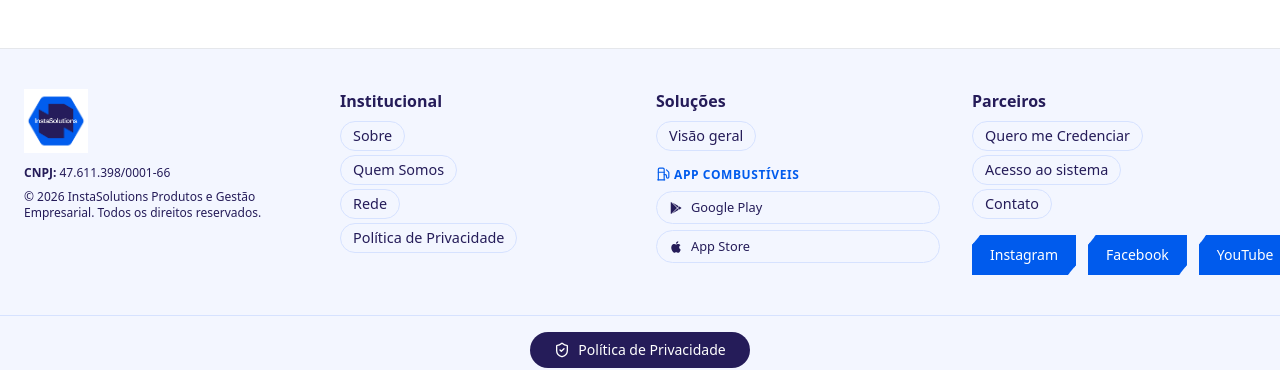
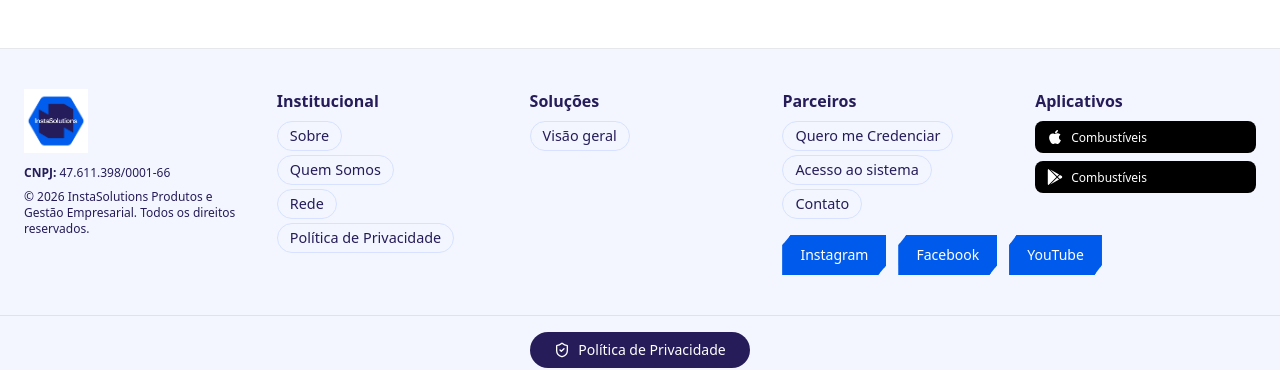
Before and after one commit to comercial-rgb/instasolutions-site, a React (Vite) app: page / in a window 1280 px wide. Shown: the part 2583-2953 px from the top of the page. Built offline with nearby package versions, Linux system fonts and the light colour scheme.

Commit message:
feat: adiciona coluna Aplicativos no rodape com botoes de download Combustiveis

```diff
--- a/src/App.tsx
+++ b/src/App.tsx
@@ -405,113 +405,6 @@
           style={{ objectFit }}
         />
       ))}
-    </div>
-  );
-}
-
-/*****************************
- * APP DOWNLOAD BANNER       *
- *****************************/
-const APP_DOWNLOAD_URLS: Record<string, { android: string; ios: string; label: string }> = {
-  combustiveis: {
-    android: "https://play.google.com/store/apps/details?id=br.com.instasolutions.combustiveis",
-    ios: "https://apps.apple.com/br/app/instasolutions-combust%C3%ADveis/id6760682249?l=en-GB",
-    label: "Combustíveis"
-  }
-};
-
-function AppDownloadBanner({ system }: { system: keyof typeof APP_DOWNLOAD_URLS }) {
-  const [copied, setCopied] = useState<string | null>(null);
-  const app = APP_DOWNLOAD_URLS[system];
-  if (!app) return null;
-
-  const isMobile = typeof navigator !== "undefined" && /Android|iPhone|iPad|iPod/i.test(navigator.userAgent);
-
-  function copyUrl(url: string, platform: string) {
-    navigator.clipboard.writeText(url).then(() => {
-      setCopied(platform);
-      setTimeout(() => setCopied(null), 3000);
-    });
-  }
-
-  return (
-    <div className="mt-8 rounded-2xl overflow-hidden shadow-lg ring-1 ring-black/5">
-      <div
-        className="p-6"
-        style={{ background: `linear-gradient(135deg, ${COLORS.azulCorp} 0%, ${COLORS.azulTech} 100%)` }}
-      >
-        <div className="flex items-center gap-3 mb-4">
-          <div className="w-11 h-11 rounded-xl bg-white/15 flex items-center justify-center flex-shrink-0">
-            <Fuel className="w-6 h-6 text-white" />
-          </div>
-          <div>
-            <h4 className="text-white font-bold text-lg m-0">
-              Baixe o App — {app.label}
-            </h4>
-            <p className="text-white/80 text-sm m-0">
-              InstaSolutions {app.label} — disponível para Android e iOS
-            </p>
-          </div>
-        </div>
-        <div className="flex flex-wrap gap-3">
-          <a
-            href={app.android}
-            target="_blank"
-            rel="noopener noreferrer"
-            className="flex items-center gap-3 bg-white/12 border border-white/25 rounded-xl px-5 py-3 text-white no-underline flex-1 min-w-[220px] transition-all hover:bg-white/20"
-          >
-            <svg width="28" height="28" viewBox="0 0 24 24" fill="currentColor">
-              <path d="M3.609 1.814L13.792 12 3.61 22.186a.996.996 0 01-.61-.92V2.734a1 1 0 01.609-.92zm10.89 10.893l2.302 2.302-10.937 6.333 8.635-8.635zm3.199-3.198l2.807 1.626a1 1 0 010 1.73l-2.808 1.626L15.206 12l2.492-2.491zM5.864 2.658L16.8 8.99l-2.302 2.302-8.634-8.634z" />
-            </svg>
-            <div>
-              <div className="text-[11px] opacity-80 leading-none">Disponível no</div>
-              <div className="text-base font-semibold leading-tight">Google Play</div>
-            </div>
-          </a>
-          <a
-            href={app.ios}
-            target="_blank"
-            rel="noopener noreferrer"
-            className="flex items-center gap-3 bg-white/12 border border-white/25 rounded-xl px-5 py-3 text-white no-underline flex-1 min-w-[220px] transition-all hover:bg-white/20"
-          >
-            <svg width="28" height="28" viewBox="0 0 24 24" fill="currentColor">
-              <path d="M18.71 19.5c-.83 1.24-1.71 2.45-3.05 2.47-1.34.03-1.77-.79-3.29-.79-1.53 0-2 .77-3.27.82-1.31.05-2.3-1.32-3.14-2.53C4.25 17 2.94 12.45 4.7 9.39c.87-1.52 2.43-2.48 4.12-2.51 1.28-.02 2.5.87 3.29.87.78 0 2.26-1.07 3.8-.91.65.03 2.47.26 3.64 1.98-.09.06-2.17 1.28-2.15 3.81.03 3.02 2.65 4.03 2.68 4.04-.03.07-.42 1.44-1.38 2.83M13 3.5c.73-.83 1.94-1.46 2.94-1.5.13 1.17-.34 2.35-1.04 3.19-.69.85-1.83 1.51-2.95 1.42-.15-1.15.41-2.35 1.05-3.11z" />
-            </svg>
-            <div>
-              <div className="text-[11px] opacity-80 leading-none">Baixar na</div>
-              <div className="text-base font-semibold leading-tight">App Store</div>
-            </div>
-          </a>
-        </div>
-        {!isMobile && (
-          <div className="mt-4 space-y-2">
-            <p className="text-white/70 text-xs m-0">No computador? Copie o link e compartilhe via mensagem ou e-mail:</p>
-            <div className="flex flex-wrap gap-2">
-              <button
-                onClick={() => copyUrl(app.android, "android")}
-                className="flex items-center gap-2 bg-white/10 border border-white/20 rounded-lg px-3 py-2 text-white text-xs cursor-pointer transition-all hover:bg-white/20"
-              >
-                <ExternalLink className="w-3.5 h-3.5" />
-                {copied === "android" ? "✓ Link copiado!" : "Copiar link Android"}
-              </button>
-              <button
-                onClick={() => copyUrl(app.ios, "ios")}
-                className="flex items-center gap-2 bg-white/10 border border-white/20 rounded-lg px-3 py-2 text-white text-xs cursor-pointer transition-all hover:bg-white/20"
-              >
-                <ExternalLink className="w-3.5 h-3.5" />
-                {copied === "ios" ? "✓ Link copiado!" : "Copiar link iOS"}
-              </button>
-            </div>
-          </div>
-        )}
-      </div>
-      <div className="px-6 py-3 bg-amber-50 border-t-2 border-amber-300 flex items-start gap-2.5">
-        <ShieldCheck className="w-4 h-4 text-amber-700 mt-0.5 flex-shrink-0" />
-        <p className="text-xs text-amber-800 leading-relaxed m-0">
-          <strong>Informativo para Postos (iOS):</strong> Postos parceiros em dispositivos iOS utilizam apenas QR-Code para identificação.
-          A tecnologia NFC está disponível exclusivamente para Android.
-        </p>
-      </div>
     </div>
   );
 }
@@ -662,7 +555,7 @@
 
   return (
     <footer className="border-t" style={{backgroundColor: COLORS.bgPill}}>
-      <section className="max-w-7xl mx-auto px-6 py-10 grid md:grid-cols-4 gap-8 items-start">
+      <section className="max-w-7xl mx-auto px-6 py-10 grid md:grid-cols-5 gap-8 items-start">
         <div>
           <img src="/imagens/logo_rodapé.png" alt="InstaSolutions" className="h-16" />
           <div className="text-xs mt-3" style={{color: COLORS.azulCorp}}>
@@ -748,43 +641,6 @@
               </Link>
             </li>
           </ul>
-          {/* Apps por sistema */}
-          <div className="mt-4">
-            <div className="text-xs font-semibold uppercase tracking-wider mb-2" style={{color: COLORS.azulTech}}>
-              <Fuel className="w-3.5 h-3.5 inline mr-1" style={{verticalAlign: "-2px"}} />
-              App Combustíveis
-            </div>
-            <div className="flex flex-col gap-1.5">
-              <a
-                href="https://play.google.com/store/apps/details?id=br.com.instasolutions.combustiveis"
-                target="_blank"
-                rel="noopener noreferrer"
-                className="flex items-center gap-2 px-3 py-1.5 rounded-full border text-[0.8rem] transition hover:opacity-80"
-                style={{
-                  backgroundColor: COLORS.bgPill,
-                  borderColor: COLORS.borderPill,
-                  color: COLORS.azulCorp
-                }}
-              >
-                <svg width="14" height="14" viewBox="0 0 24 24" fill="currentColor"><path d="M3.609 1.814L13.792 12 3.61 22.186a.996.996 0 01-.61-.92V2.734a1 1 0 01.609-.92zm10.89 10.893l2.302 2.302-10.937 6.333 8.635-8.635zm3.199-3.198l2.807 1.626a1 1 0 010 1.73l-2.808 1.626L15.206 12l2.492-2.491zM5.864 2.658L16.8 8.99l-2.302 2.302-8.634-8.634z"/></svg>
-                Google Play
-              </a>
-              <a
-                href="https://apps.apple.com/br/app/instasolutions-combust%C3%ADveis/id6760682249?l=en-GB"
-                target="_blank"
-                rel="noopener noreferrer"
-                className="flex items-center gap-2 px-3 py-1.5 rounded-full border text-[0.8rem] transition hover:opacity-80"
-                style={{
-                  backgroundColor: COLORS.bgPill,
-                  borderColor: COLORS.borderPill,
-                  color: COLORS.azulCorp
-                }}
-              >
-                <svg width="14" height="14" viewBox="0 0 24 24" fill="currentColor"><path d="M18.71 19.5c-.83 1.24-1.71 2.45-3.05 2.47-1.34.03-1.77-.79-3.29-.79-1.53 0-2 .77-3.27.82-1.31.05-2.3-1.32-3.14-2.53C4.25 17 2.94 12.45 4.7 9.39c.87-1.52 2.43-2.48 4.12-2.51 1.28-.02 2.5.87 3.29.87.78 0 2.26-1.07 3.8-.91.65.03 2.47.26 3.64 1.98-.09.06-2.17 1.28-2.15 3.81.03 3.02 2.65 4.03 2.68 4.04-.03.07-.42 1.44-1.38 2.83M13 3.5c.73-.83 1.94-1.46 2.94-1.5.13 1.17-.34 2.35-1.04 3.19-.69.85-1.83 1.51-2.95 1.42-.15-1.15.41-2.35 1.05-3.11z"/></svg>
-                App Store
-              </a>
-            </div>
-          </div>
         </div>
         <div>
           <div className="font-semibold mb-2" style={{color: COLORS.azulCorp}}>{t("footer.partners")}</div>
@@ -874,6 +730,33 @@
             </a>
           </div>
         </div>
+        <div>
+          <div className="font-semibold mb-2" style={{color: COLORS.azulCorp}}>Aplicativos</div>
+          <div className="space-y-2">
+            <a
+              href="#"
+              className="flex items-center gap-2 px-3 py-2 rounded-lg text-white text-sm font-medium transition hover:opacity-80"
+              style={{ backgroundColor: "#000" }}
+              aria-label="Baixar Combustíveis na App Store"
+            >
+              <svg viewBox="0 0 384 512" fill="currentColor" className="w-4 h-4 flex-shrink-0">
+                <path d="M318.7 268.7c-.2-36.7 16.4-64.4 50-84.8-18.8-26.9-47.2-41.7-84.7-44.6-35.5-2.8-74.3 20.7-88.5 20.7-15 0-49.4-19.7-76.4-19.7C63.3 141.2 4 184.8 4 273.5q0 39.3 14.4 81.2c12.8 36.7 59 126.7 107.2 125.2 25.2-.6 43-17.9 75.8-17.9 31.8 0 48.3 17.9 76.4 17.9 48.6-.7 90.4-82.5 102.6-119.3-65.2-30.7-61.7-90-61.7-91.9zm-56.6-164.2c27.3-32.4 24.8-61.9 24-72.5-24.1 1.4-52 16.4-67.9 34.9-17.5 19.8-27.8 44.3-25.6 71.9 26.1 2 49.9-11.4 69.5-34.3z"/>
+              </svg>
+              <span className="leading-tight text-xs">Combustíveis</span>
+            </a>
+            <a
+              href="#"
+              className="flex items-center gap-2 px-3 py-2 rounded-lg text-white text-sm font-medium transition hover:opacity-80"
+              style={{ backgroundColor: "#000" }}
+              aria-label="Baixar Combustíveis no Google Play"
+            >
+              <svg viewBox="0 0 512 512" fill="currentColor" className="w-4 h-4 flex-shrink-0">
+                <path d="M325.3 234.3L104.6 13l280.8 161.2-60.1 60.1zM47 0C34 6.8 25.3 19.2 25.3 35.3v441.3c0 16.1 8.7 28.5 21.7 35.3l256.6-256L47 0zm425.2 225.6l-58.9-34.1-65.7 64.5 65.7 64.5 60.1-34.1c18-14.3 18-46.5-1.2-60.8zM104.6 499l280.8-161.2-60.1-60.1L104.6 499z"/>
+              </svg>
+              <span className="leading-tight text-xs">Combustíveis</span>
+            </a>
+          </div>
+        </div>
       </section>
       <div className="border-t py-4 text-center" style={{ borderColor: COLORS.borderPill }}>
         <Link
@@ -1198,7 +1081,6 @@
             </div>
           )}
           {tab === "abast" && (
-            <>
             <div className="grid lg:grid-cols-2 gap-8 items-start">
               <div>
                 <h3
@@ -1236,9 +1118,6 @@
                 alt="Abastecimento"
               />
             </div>
-            {/* App Download Section - Combustíveis */}
-            <AppDownloadBanner system="combustiveis" />
-            </>
           )}
           {tab === "rast" && (
             <div className="grid lg:grid-cols-2 gap-8 items-start">
```
